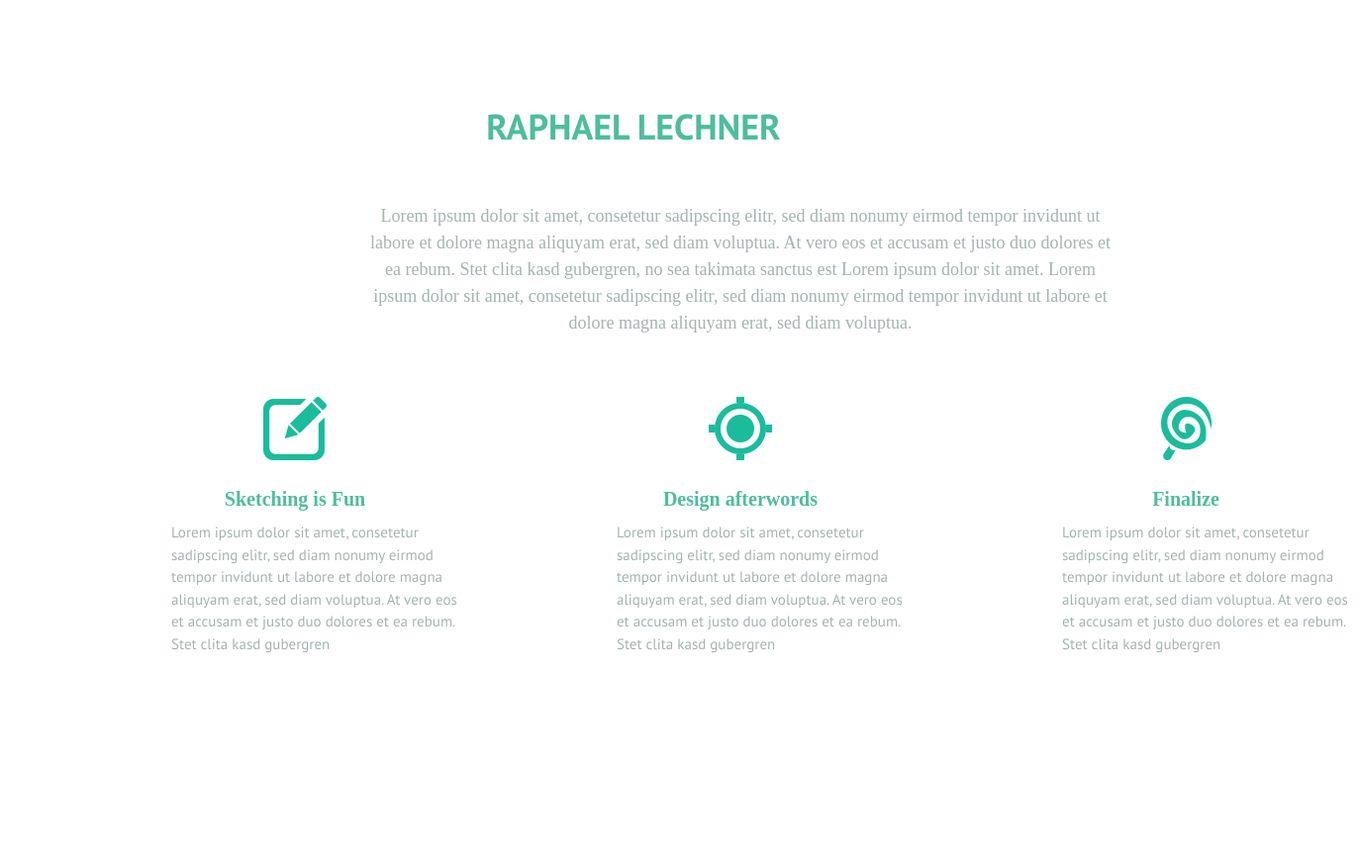
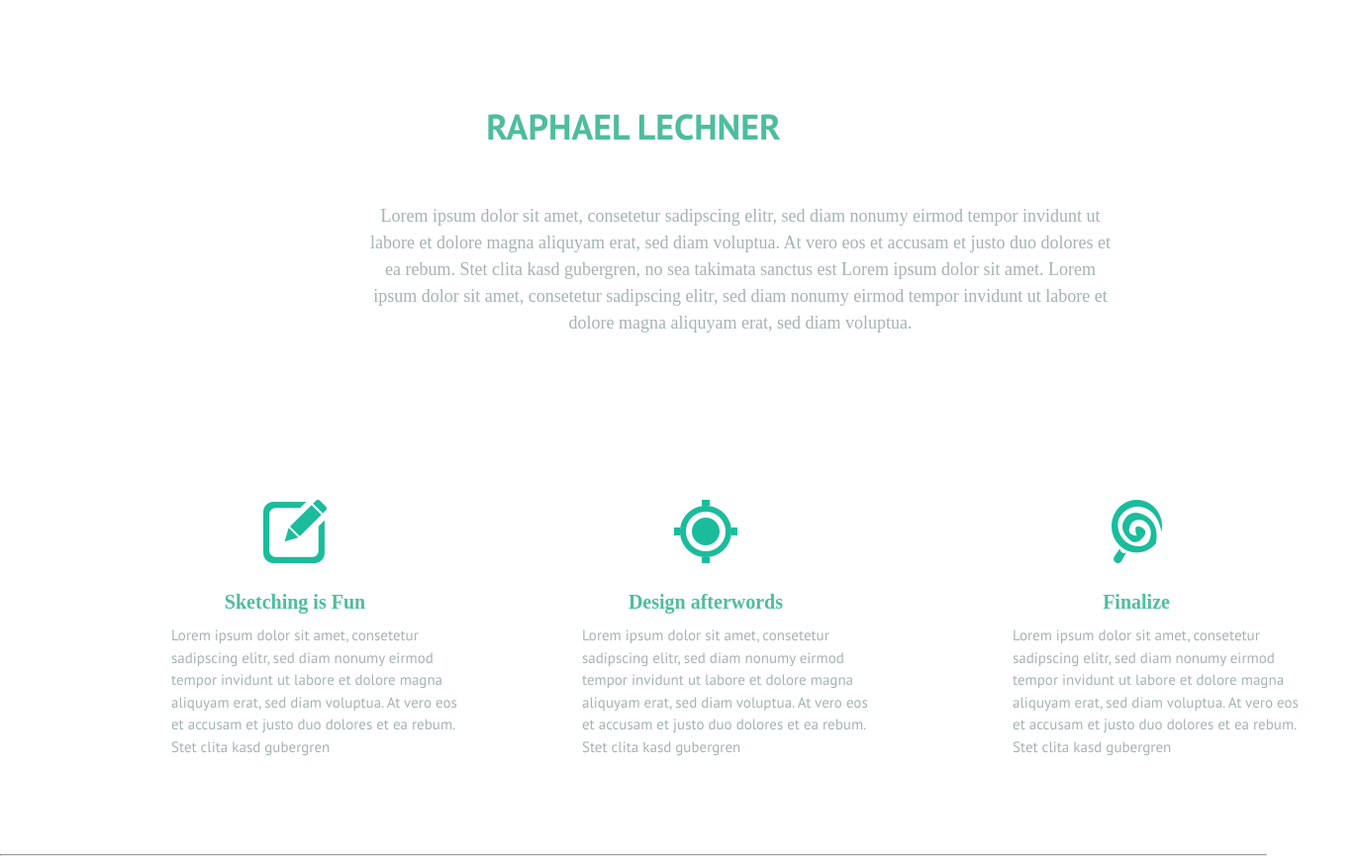
Before and after one commit to ShaRay/raphael, a website: page index.html in a window 1280 px wide. Shown: the part 771-1644 px from the top of the page at 99% size, 1373 px wide, since content can reach past the window. Before the commit the page ends 1449 px from the top, so only its background shows below. Drawn offline with Linux system fonts and the light colour scheme.

Commit message:
added hr line and centered the works section again

```diff
--- a/assets/scss/modules/introduction.scss
+++ b/assets/scss/modules/introduction.scss
@@ -21,6 +21,7 @@
   margin-left: 373px;
   margin-top: -66px;
   width: 750px;
+  height: 350px;
 }
 
 .sketching,
@@ -41,10 +42,10 @@
 }
 
 .design {
-  margin-left: 200px;
+  margin-left: 165px;
 }
 
 .finalize {
   float: right;
-  margin-right: -200px;
+  margin-right: -150px;
 }
--- a/index.html
+++ b/index.html
@@ -40,6 +40,7 @@
         takimata sanctus est Lorem ipsum dolor sit amet. Lorem ipsum dolor sit amet, consetetur sadipscing elitr, sed diam nonumy eirmod tempor invidunt ut labore et dolore magna aliquyam erat, sed diam voluptua.</p>
     </div>
   </section>
+
     <section class="intro-container">
         <div class="sketching col col-4 block">
           <div class="center"><img  src="dist/img/sketching-icon.png" alt="Sketching" /></div>
@@ -57,5 +58,6 @@
                 <p class="work">Lorem ipsum dolor sit amet, consetetur sadipscing elitr, sed diam nonumy eirmod tempor invidunt ut labore et dolore magna aliquyam erat, sed diam voluptua. At vero eos et accusam et justo duo dolores et ea rebum. Stet clita kasd gubergren</p>
               </div>
     </section>
+    <section class="line-container"><hr></section>
 </body>
 </html>
```
Also changed, not shown: dist/css/application.css. Lines whose indentation alone changed are shown as unchanged.
